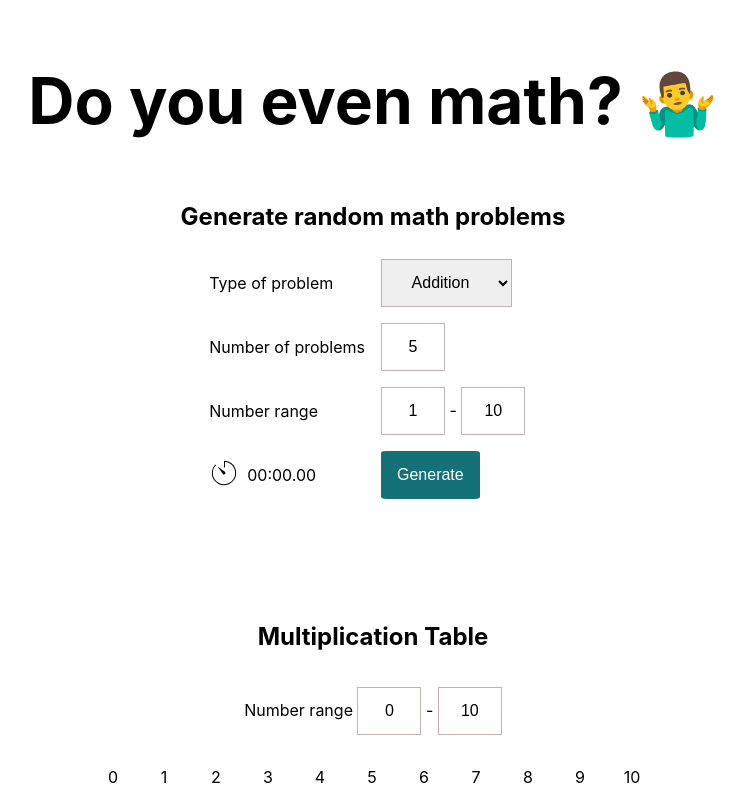
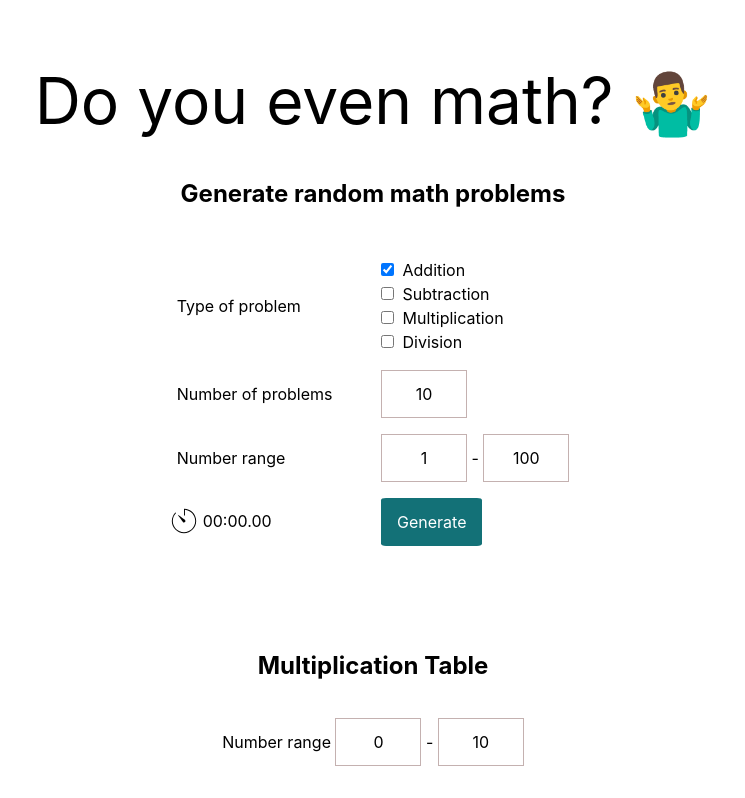
Before and after one commit to twinoxen/math-test, a Next.js app: page / in a window 1280 px wide. Shown: the top 798 px of the page, without its empty margins (267-1012 px from the left). Built offline with nearby package versions, Linux system fonts and the light colour scheme.

Commit message:
add print styles

```diff
--- a/package.json
+++ b/package.json
@@ -17,8 +17,11 @@
     "@types/node": "17.0.23",
     "@types/react": "17.0.43",
     "@types/react-dom": "17.0.14",
+    "autoprefixer": "^10.4.8",
     "eslint": "8.12.0",
     "eslint-config-next": "12.1.4",
+    "postcss": "^8.4.14",
+    "tailwindcss": "^3.1.7",
     "typescript": "4.6.3"
   }
 }
--- a/pages/index.tsx
+++ b/pages/index.tsx
@@ -1,7 +1,7 @@
 import type { NextPage } from 'next';
 import Head from 'next/head';
 import Image from 'next/image';
-import { createRef, useCallback, useEffect, useRef, useState } from 'react';
+import { createRef, useEffect, useRef, useState } from 'react';
 import styles from '../styles/Home.module.css';
 
 export interface Problem {
@@ -15,15 +15,20 @@ export interface Problem {
 
 const Home: NextPage = () => {
   const [generatedProblems, setGeneratedProblems] = useState<Problem[]>([]);
-  const [problemType, setProblemType] = useState('+');
-  const [numberOfProblems, setNumberOfProblems] = useState(5);
+  const [problemType, setProblemType] = useState([
+    { name: 'Addition', symbol: '+', checked: true },
+    { name: 'Subtraction', symbol: '-', checked: false },
+    { name: 'Multiplication', symbol: '*', checked: false },
+    { name: 'Division', symbol: '/', checked: false },
+  ]);
+  const [numberOfProblems, setNumberOfProblems] = useState(10);
   const [problemMin, setProblemMin] = useState(1);
-  const [problemMax, setProblemMax] = useState(10);
+  const [problemMax, setProblemMax] = useState(100);
 
   const problemRefs = useRef([]);
 
   const [time, setTime] = useState(0);
-  const [lastTime, setLastTime] = useState(0)
+  const [lastTime, setLastTime] = useState(0);
   const [isActive, setIsActive] = useState(false);
   const [isPaused, setIsPaused] = useState(true);
 
@@ -81,7 +86,12 @@ const Home: NextPage = () => {
     for (let index = 0; index < numberOfProblems + 1; index++) {
       const left = randomNumber(problemMin, problemMax);
       const right = randomNumber(problemMin, problemMax);
-      problems.push({ left, right, type: problemType });
+      problems.push({
+        left,
+        right,
+        type: problemType[Math.floor(Math.random() * problemType.length)]
+          .symbol,
+      });
     }
 
     if (problemRefs.current.length !== problems.length) {
@@ -112,6 +122,13 @@ const Home: NextPage = () => {
     }
 
     return input.toFixed(2) === result?.toFixed(2);
+  };
+
+  const handleProblemType = (index: number) => () => {
+    const update = [...problemType];
+    update[index].checked = !update[index].checked;
+
+    setProblemType(update);
   };
 
   const handleProblemInput =
@@ -274,21 +291,29 @@ const Home: NextPage = () => {
 
       <main className={styles.main}>
         <h1 className={styles.title}>Do you even math? 🤷‍♂️</h1>
-        <h2 style={{ marginTop: '4rem' }}>Generate random math problems</h2>
+        <h2 className="print-hide mt-10 font-bold text-2xl">
+          Generate random math problems
+        </h2>
 
-        <div className={styles.form}>
+        <div className={`print-hide mt-10 ${styles.form}`}>
           <div className={styles.formItem}>Type of problem </div>
           <div className={styles.formItem}>
-            <select
-              className={styles.select}
-              value={problemType}
-              onChange={(event) => setProblemType(event.target.value)}
-            >
-              <option value="+">Addition</option>
-              <option value="-">Subtraction</option>
-              <option value="*">Multiplication</option>
-              <option value="/">Division</option>
-            </select>
+            {problemType.map((type, index) => {
+              return (
+                <div key={index} onClick={handleProblemType(index)}>
+                  <input
+                    name="problemType"
+                    type="checkbox"
+                    checked={type.checked}
+                    value={type.symbol}
+                    onChange={handleProblemType(index)}
+                  />{' '}
+                  <label className="ml-1" htmlFor="problemType">
+                    {type.name}
+                  </label>
+                </div>
+              );
+            })}
           </div>
           <div className={styles.formItem}>Number of problems</div>
           <div className={styles.formItem}>
@@ -323,11 +348,9 @@ const Home: NextPage = () => {
               size={4}
             />
           </div>
-          <div className={styles.formItem}>
-            <div
-              style={{ display: 'flex', gap: '0.5rem', alignItems: 'center' }}
-            >
-              <div onClick={handlePauseResume}>
+          <div className="" onClick={handlePauseResume}>
+            <div className="flex gap-1 items-center mt-4">
+              <div className="h-[1.875rem]">
                 <Image
                   src="/timer-icon.svg"
                   alt="timer"
@@ -346,7 +369,9 @@ const Home: NextPage = () => {
           </div>
         </div>
 
-        {problemType === '/' && (
+        {problemType.find(
+          (type) => type.name === 'Division' && type.checked
+        ) && (
           <p style={{ marginTop: '3rem' }}>
             precision to the nearest hundredth decimal exp: 1.03
           </p>
@@ -394,8 +419,11 @@ const Home: NextPage = () => {
           })}
         </div>
 
-        <h2>Multiplication Table</h2>
-        <p>
+        <div className="print-page-break section-multiplication-table">
+          <h2 className="text-center font-bold text-2xl mb-5">
+            Multiplication Table
+          </h2>
+          <p className="print-hide text-center p-4">
             Number range{' '}
             <input
               className={styles.rangeInput}
@@ -421,7 +449,9 @@ const Home: NextPage = () => {
                 {multiplicationNumbersRange.map((parentItem, index) => (
                   <tr key={`parent-${parentItem}`}>
                     {parentItem !== multiplicationNumbersRange[0] && (
-                    <td className={styles.multiplyTableHeader}>{parentItem}</td>
+                      <td className={styles.multiplyTableHeader}>
+                        {parentItem}
+                      </td>
                     )}
                     {parentItem === multiplicationNumbersRange[0]
                       ? multiplicationNumbersRange.map(
@@ -453,6 +483,7 @@ const Home: NextPage = () => {
               </tbody>
             </table>
           </div>
+        </div>
       </main>
     </div>
   );
--- /dev/null
+++ b/postcss.config.js
@@ -0,0 +1,6 @@
+module.exports = {
+  plugins: {
+    tailwindcss: {},
+    autoprefixer: {},
+  },
+}
--- a/styles/Home.module.css
+++ b/styles/Home.module.css
@@ -166,7 +166,14 @@
   align-items: center;
   justify-content: center;
   flex-wrap: wrap;
-  max-width: 800px;
+  max-width: 50rem;
+}
+
+@media print {
+  .problems {
+    align-items: flex-start !important;
+    align-content: flex-start !important;
+  }
 }
 
 .problem {
--- a/styles/globals.css
+++ b/styles/globals.css
@@ -1,3 +1,7 @@
+@tailwind base;
+@tailwind components;
+@tailwind utilities;
+
 html,
 body {
   padding: 0;
@@ -14,3 +18,15 @@ a {
 * {
   box-sizing: border-box;
 }
+
+@media print {
+  .print-hide {
+    display: none !important;
+  }
+
+  .print-page-break { page-break-before: always !important; }
+
+  .section-multiplication-table {
+    margin-top: 25rem !important;
+  }
+}
--- /dev/null
+++ b/tailwind.config.js
@@ -0,0 +1,11 @@
+/** @type {import('tailwindcss').Config} */
+module.exports = {
+  content: [
+    "./pages/**/*.{js,ts,jsx,tsx}",
+    "./components/**/*.{js,ts,jsx,tsx}",
+  ],
+  theme: {
+    extend: {},
+  },
+  plugins: [],
+}
```
Also changed, not shown: 2 other files (tests, documents, lock files or other folders). Lines whose indentation alone changed are shown as unchanged.
